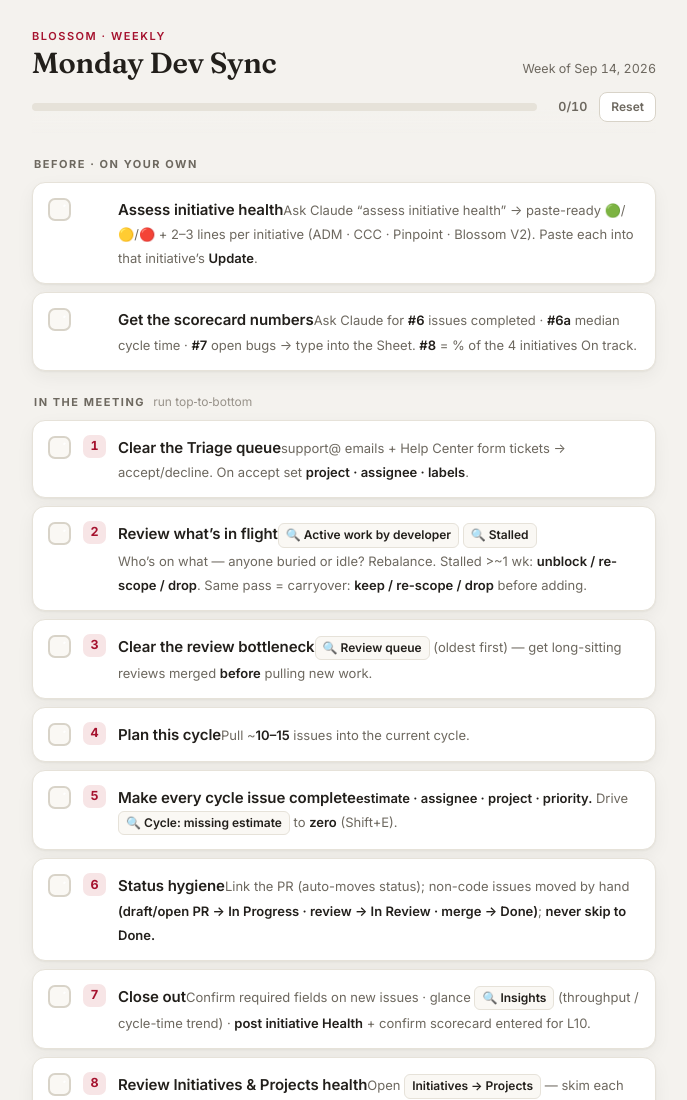
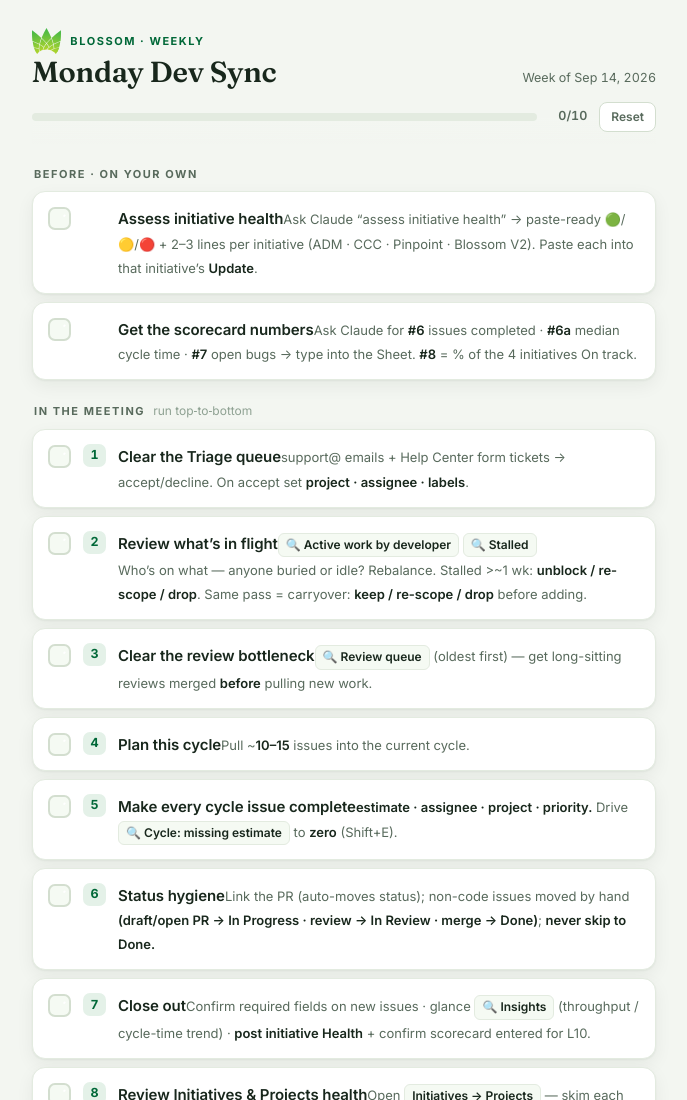
Before and after one commit to blossom-ag/blossom-monday-checklist, a plain HTML site: page index.html in a window 1280 px wide. Shown: the top 1100 px of the page, without its empty margins (296-983 px from the left). Drawn offline with Linux system fonts and the light colour scheme.

Commit message:
Blossom branding: green palette, logomark, favicon + README
Swap cranberry accent for Blossom green (#006838 / #39b54a / #d7df23),
add the flower logomark to the header + favicon, and a branded README.

Co-Authored-By: Claude Opus 4.8 <noreply@anthropic.com>

```diff
--- a/index.html
+++ b/index.html
@@ -5,40 +5,41 @@
 <meta name="viewport" content="width=device-width, initial-scale=1, viewport-fit=cover">
 <meta name="robots" content="noindex, nofollow">
 <title>Monday Dev Sync</title>
+<link rel="icon" href="blossom-logomark.svg">
 <link rel="preconnect" href="https://fonts.googleapis.com">
 <link rel="preconnect" href="https://fonts.gstatic.com" crossorigin>
 <link rel="stylesheet" href="https://fonts.googleapis.com/css2?family=Fraunces:opsz,wght@9..144,500;9..144,600&family=Inter:wght@400;500;600;700&display=swap">
 <style>
   :root{
-    --bg:#f4f2ee; --surface:#ffffff; --surface-2:#faf8f4;
-    --ink:#221f1b; --muted:#6d685f; --faint:#98928a;
-    --line:#e6e2d9; --line-strong:#d8d3c8;
-    --accent:#a5122e; --accent-soft:#f7e5e6;
-    --done:#2f8f4e; --done-soft:#e7f2ea;
-    --btn-bg:#a5122e; --btn-done:#2f8f4e;
-    --focus:#a5122e;
-    --shadow:0 1px 2px rgba(34,31,27,.05), 0 6px 18px rgba(34,31,27,.05);
+    --bg:#f3f6f1; --surface:#ffffff; --surface-2:#f5faf3;
+    --ink:#18271c; --muted:#586a5c; --faint:#8ea192;
+    --line:#e3ebe0; --line-strong:#d3decf;
+    --accent:#006838; --accent-soft:#e4f1e8;
+    --done:#2e9e46; --done-soft:#e5f4e9;
+    --btn-bg:#006838; --btn-done:#2e9e46;
+    --focus:#006838;
+    --shadow:0 1px 2px rgba(20,40,25,.05), 0 6px 18px rgba(20,40,25,.06);
   }
   @media (prefers-color-scheme: dark){
     :root:not([data-theme="light"]){
-      --bg:#171512; --surface:#211e1a; --surface-2:#1b1815;
-      --ink:#f0ece4; --muted:#a8a196; --faint:#7d766c;
-      --line:#332e28; --line-strong:#403a32;
-      --accent:#f0839a; --accent-soft:#3a1f26;
-      --done:#6fce93; --done-soft:#1e2e24;
-      --btn-bg:#b83350; --btn-done:#2e7d4a;
-      --focus:#f0839a;
+      --bg:#111512; --surface:#1a201b; --surface-2:#151a16;
+      --ink:#e9f1e9; --muted:#9db0a1; --faint:#748978;
+      --line:#29332b; --line-strong:#384437;
+      --accent:#5fce7c; --accent-soft:#17271c;
+      --done:#5fce7c; --done-soft:#182a1d;
+      --btn-bg:#1f7a45; --btn-done:#2e8b4c;
+      --focus:#5fce7c;
       --shadow:0 1px 2px rgba(0,0,0,.3), 0 8px 22px rgba(0,0,0,.35);
     }
   }
   :root[data-theme="dark"]{
-    --bg:#171512; --surface:#211e1a; --surface-2:#1b1815;
-    --ink:#f0ece4; --muted:#a8a196; --faint:#7d766c;
-    --line:#332e28; --line-strong:#403a32;
-    --accent:#f0839a; --accent-soft:#3a1f26;
-    --done:#6fce93; --done-soft:#1e2e24;
-    --btn-bg:#b83350; --btn-done:#2e7d4a;
-    --focus:#f0839a;
+    --bg:#111512; --surface:#1a201b; --surface-2:#151a16;
+    --ink:#e9f1e9; --muted:#9db0a1; --faint:#748978;
+    --line:#29332b; --line-strong:#384437;
+    --accent:#5fce7c; --accent-soft:#17271c;
+    --done:#5fce7c; --done-soft:#182a1d;
+    --btn-bg:#1f7a45; --btn-done:#2e8b4c;
+    --focus:#5fce7c;
     --shadow:0 1px 2px rgba(0,0,0,.3), 0 8px 22px rgba(0,0,0,.35);
   }
   *{box-sizing:border-box}
@@ -56,8 +57,10 @@
   header{position:sticky;top:0;z-index:5;
     background:linear-gradient(var(--bg) 78%, transparent);
     padding-top:max(6px,env(safe-area-inset-top));padding-bottom:12px;margin-bottom:8px}
+  .brand{display:flex;align-items:center;gap:9px;margin-bottom:3px}
+  .brand img{display:block;height:26px;width:auto}
   .eyebrow{font-size:11px;letter-spacing:.14em;text-transform:uppercase;
-    color:var(--accent);font-weight:600}
+    color:var(--accent);font-weight:700}
   .titlerow{display:flex;align-items:baseline;justify-content:space-between;gap:12px;flex-wrap:wrap;margin-top:3px}
   h1{font-family:"Fraunces",Georgia,serif;font-weight:600;font-size:29px;
     line-height:1.05;margin:0;letter-spacing:-.01em;text-wrap:balance}
@@ -66,7 +69,7 @@
   .bar{display:flex;align-items:center;gap:12px;margin-top:14px}
   .track{flex:1;height:8px;border-radius:99px;background:var(--line);overflow:hidden}
   .fill{height:100%;width:0;border-radius:99px;
-    background:linear-gradient(90deg,var(--accent),var(--done));
+    background:linear-gradient(90deg,#006838,#39b54a,#d7df23);
     transition:width .35s cubic-bezier(.4,0,.2,1)}
   .count{font-size:12.5px;color:var(--muted);font-variant-numeric:tabular-nums;
     font-weight:600;white-space:nowrap;min-width:38px;text-align:right}
@@ -171,7 +174,7 @@
 <body>
 <div class="wrap">
   <header>
-    <div class="eyebrow">Blossom &middot; Weekly</div>
+    <div class="brand"><img src="blossom-logomark.svg" alt="Blossom" width="30" height="27"><span class="eyebrow">Blossom &middot; Weekly</span></div>
     <div class="titlerow">
       <h1>Monday Dev Sync</h1>
       <span class="week" id="week">&mdash;</span>
```
Also changed, not shown: blossom-logomark.svg (added), 1 other file.
